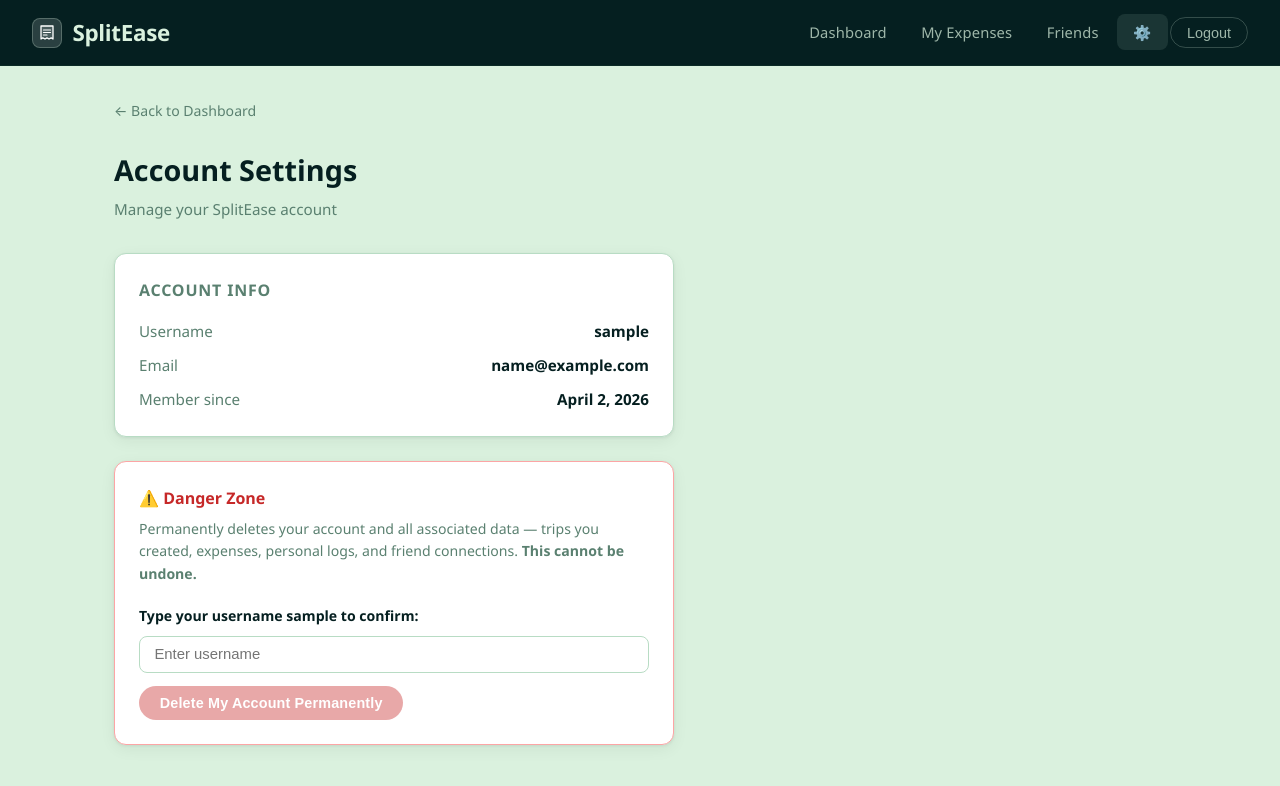
After one commit to pushpitshukla28/SplitEase, a Django app: page /settings/ in a window 1280 px wide. The commit adds this page. Shown: the top 786 px of the page. Run offline with Django 5.2, Linux system fonts and the light colour scheme; the visitor is signed in with stand-in values (Sample User, id 1); data that the repository does not hold is empty.

Commit message:
Add account settings page with delete account feature
- New /settings/ page with account info and danger zone
- Delete account requires typing username to confirm
- Gear icon added to navbar linking to settings

Co-Authored-By: Claude Sonnet 4.6 <noreply@anthropic.com>

```diff
--- a/core/urls.py
+++ b/core/urls.py
@@ -16,6 +16,8 @@ urlpatterns = [
     path('expenses/<int:expense_pk>/delete/', views.delete_expense, name='delete_expense'),
     path('personal/', views.personal_expenses, name='personal_expenses'),
     path('personal/<int:pk>/delete/', views.delete_personal_expense, name='delete_personal_expense'),
+    path('settings/', views.account_settings, name='account_settings'),
+    path('settings/delete/', views.delete_account, name='delete_account'),
     path('friends/', views.friends_view, name='friends'),
     path('friends/request/<int:user_id>/', views.send_friend_request, name='send_friend_request'),
     path('friends/accept/<int:request_id>/', views.accept_friend_request, name='accept_friend_request'),
--- a/core/views.py
+++ b/core/views.py
@@ -402,3 +402,23 @@ def delete_personal_expense(request, pk):
         pe.delete()
         messages.success(request, 'Expense deleted.')
     return redirect('personal_expenses')
+
+
+@login_required
+def account_settings(request):
+    return render(request, 'account_settings.html')
+
+
+@login_required
+def delete_account(request):
+    if request.method == 'POST':
+        confirm = request.POST.get('confirm_username', '').strip()
+        if confirm == request.user.username:
+            user = request.user
+            logout(request)
+            user.delete()
+            messages.success(request, 'Your account has been permanently deleted.')
+            return redirect('landing')
+        else:
+            messages.error(request, 'Username did not match. Account not deleted.')
+    return redirect('account_settings')
--- /dev/null
+++ b/templates/account_settings.html
@@ -0,0 +1,78 @@
+{% extends 'base.html' %}
+{% block title %}Account Settings – SplitEase{% endblock %}
+
+{% block content %}
+<a href="{% url 'dashboard' %}" class="back-link">← Back to Dashboard</a>
+
+<div class="page-header">
+  <div>
+    <h1>Account Settings</h1>
+    <p>Manage your SplitEase account</p>
+  </div>
+</div>
+
+<div style="max-width:560px;">
+
+  <!-- Account Info -->
+  <div class="card" style="margin-bottom:1.5rem;">
+    <h3 style="margin-bottom:1rem;font-size:1rem;color:var(--text-muted);text-transform:uppercase;letter-spacing:0.05em;font-weight:700;">Account Info</h3>
+    <div style="display:flex;flex-direction:column;gap:0.6rem;">
+      <div style="display:flex;justify-content:space-between;font-size:0.95rem;">
+        <span style="color:var(--text-muted);">Username</span>
+        <span style="font-weight:600;">{{ request.user.username }}</span>
+      </div>
+      <div style="display:flex;justify-content:space-between;font-size:0.95rem;">
+        <span style="color:var(--text-muted);">Email</span>
+        <span style="font-weight:600;">{{ request.user.email|default:"—" }}</span>
+      </div>
+      <div style="display:flex;justify-content:space-between;font-size:0.95rem;">
+        <span style="color:var(--text-muted);">Member since</span>
+        <span style="font-weight:600;">{{ request.user.date_joined|date:"N j, Y" }}</span>
+      </div>
+    </div>
+  </div>
+
+  <!-- Danger Zone -->
+  <div class="card" style="border:1.5px solid #FCA5A5;">
+    <h3 style="margin-bottom:0.4rem;font-size:1rem;color:#C62828;font-weight:700;">⚠️ Danger Zone</h3>
+    <p style="font-size:0.88rem;color:var(--text-muted);margin-bottom:1.25rem;">
+      Permanently deletes your account and all associated data — trips you created, expenses, personal logs, and friend connections. <strong>This cannot be undone.</strong>
+    </p>
+
+    <form method="post" action="{% url 'delete_account' %}" onsubmit="return confirmDelete(event)">
+      {% csrf_token %}
+      <label style="font-size:0.88rem;font-weight:600;color:var(--text);display:block;margin-bottom:0.5rem;">
+        Type your username <strong>{{ request.user.username }}</strong> to confirm:
+      </label>
+      <input type="text" name="confirm_username" id="confirm-input"
+        class="form-control" placeholder="Enter username"
+        style="margin-bottom:0.85rem;" autocomplete="off">
+      <button type="submit" id="delete-btn" class="btn"
+        style="background:#C62828;color:#fff;border:none;opacity:0.4;cursor:not-allowed;"
+        disabled>
+        Delete My Account Permanently
+      </button>
+    </form>
+  </div>
+
+</div>
+{% endblock %}
+
+{% block extra_js %}
+<script>
+  var input = document.getElementById('confirm-input');
+  var btn = document.getElementById('delete-btn');
+  var expected = "{{ request.user.username }}";
+
+  input.addEventListener('input', function() {
+    var match = this.value === expected;
+    btn.disabled = !match;
+    btn.style.opacity = match ? '1' : '0.4';
+    btn.style.cursor = match ? 'pointer' : 'not-allowed';
+  });
+
+  function confirmDelete(e) {
+    return confirm('Are you absolutely sure? This will permanently delete your account and cannot be undone.');
+  }
+</script>
+{% endblock %}
--- a/templates/base.html
+++ b/templates/base.html
@@ -73,6 +73,7 @@
         {% endif %}
       </a>
     </li>
+    <li><a href="{% url 'account_settings' %}" title="Account Settings">⚙️</a></li>
     <li>
       <form method="post" action="{% url 'logout' %}" style="display:inline;">
         {% csrf_token %}
```
